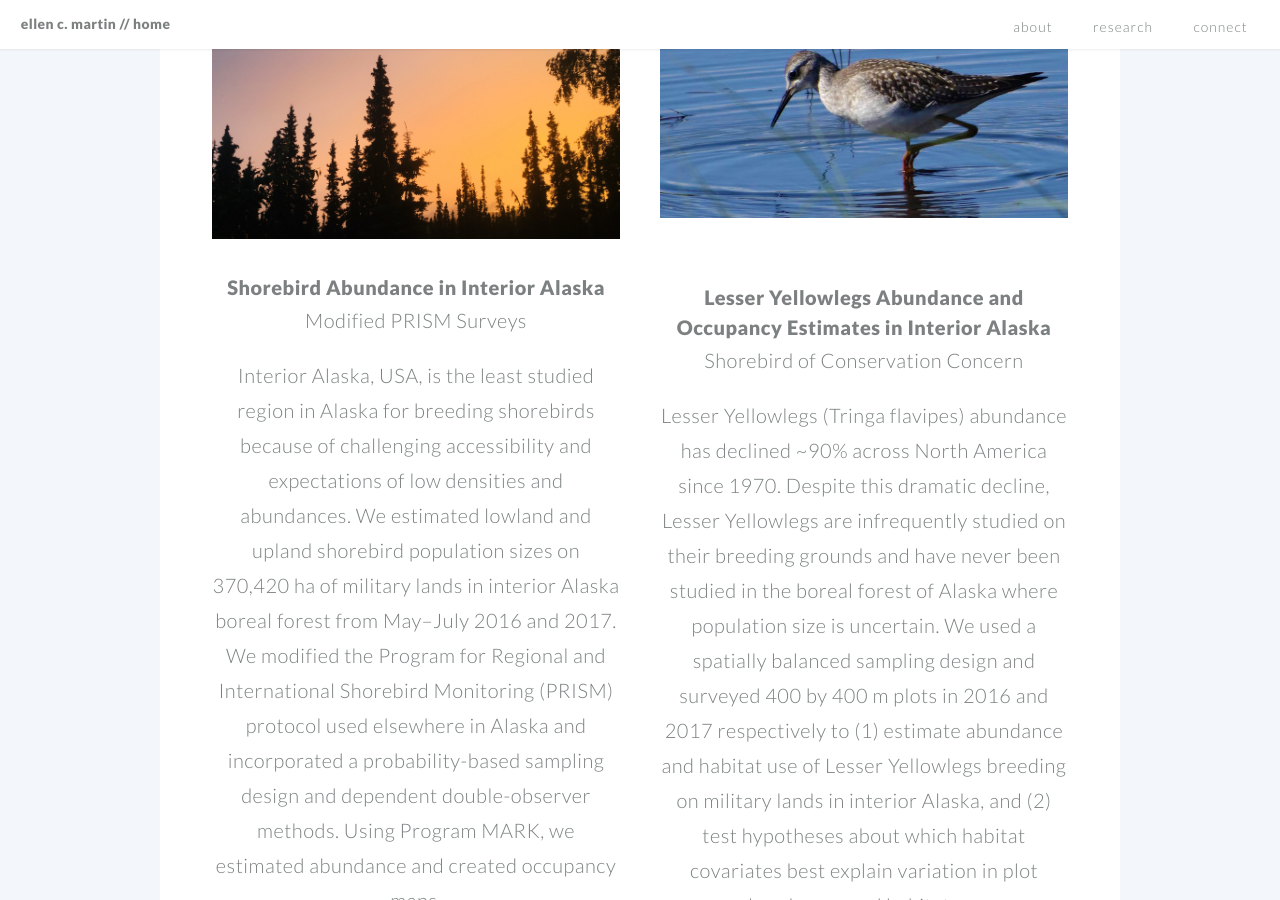
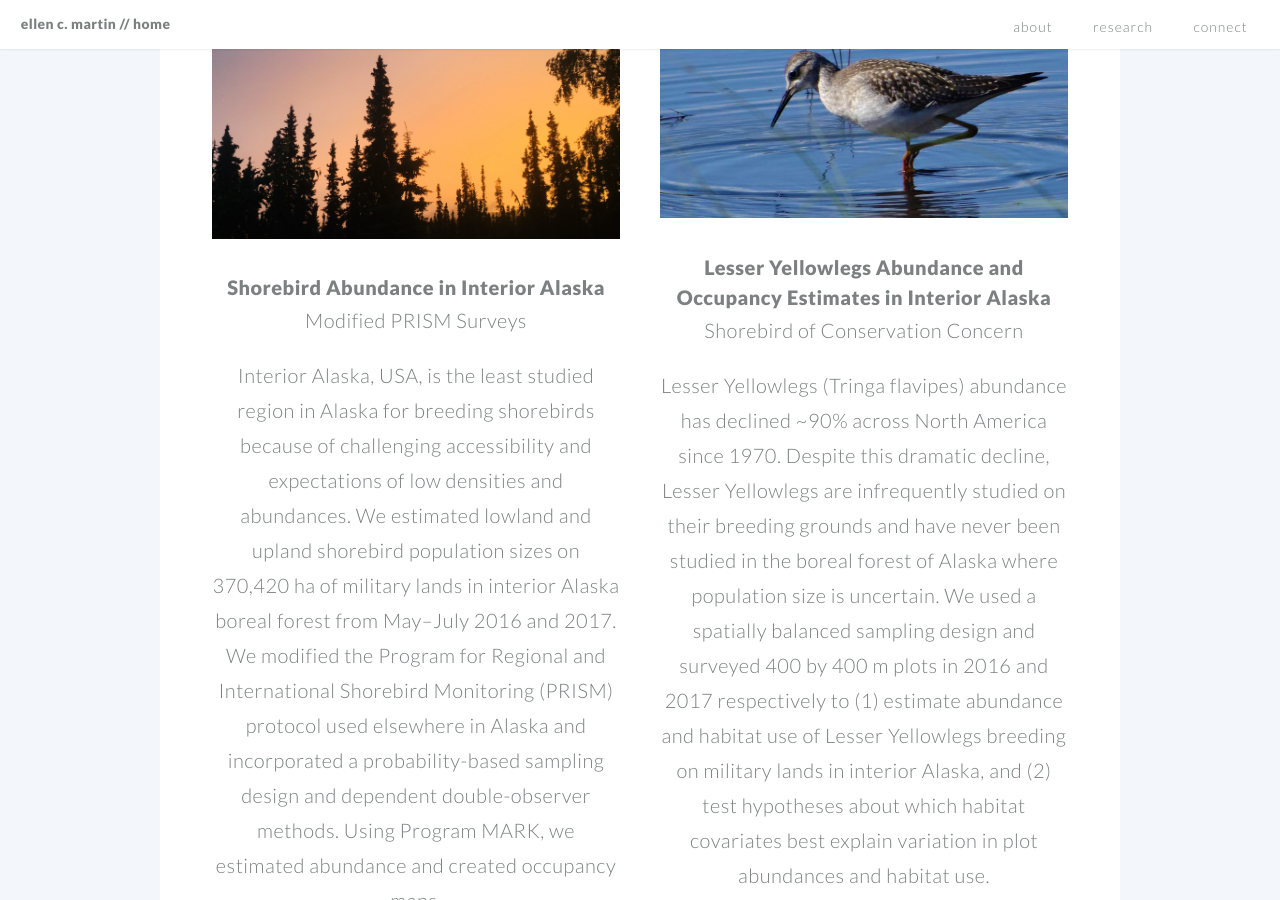
Before and after one commit to EllenCMartin/EllenCMartin.github.io, a Jekyll site: the page built from index.md, in a window 1280 px wide and 900 px high, scrolled down 4704 px. Built offline with Jekyll 4.4.1, drawn with Linux system fonts in a browser that asks for light colours.

```diff
--- a/_includes/ms2.html
+++ b/_includes/ms2.html
@@ -1,4 +1,4 @@
-<h1><br><a href="#">Lesser Yellowlegs Abundance and Occupancy Estimates in Interior Alaska</a></h1>
+<h1><a href="#">Lesser Yellowlegs Abundance and Occupancy Estimates in Interior Alaska</a></h1>
 <h2>Shorebird of Conservation Concern<h2>
 <p>Lesser Yellowlegs (Tringa flavipes) abundance has declined ~90% across North America since 1970.
 Despite this dramatic decline, Lesser Yellowlegs are infrequently studied on their breeding grounds
```
